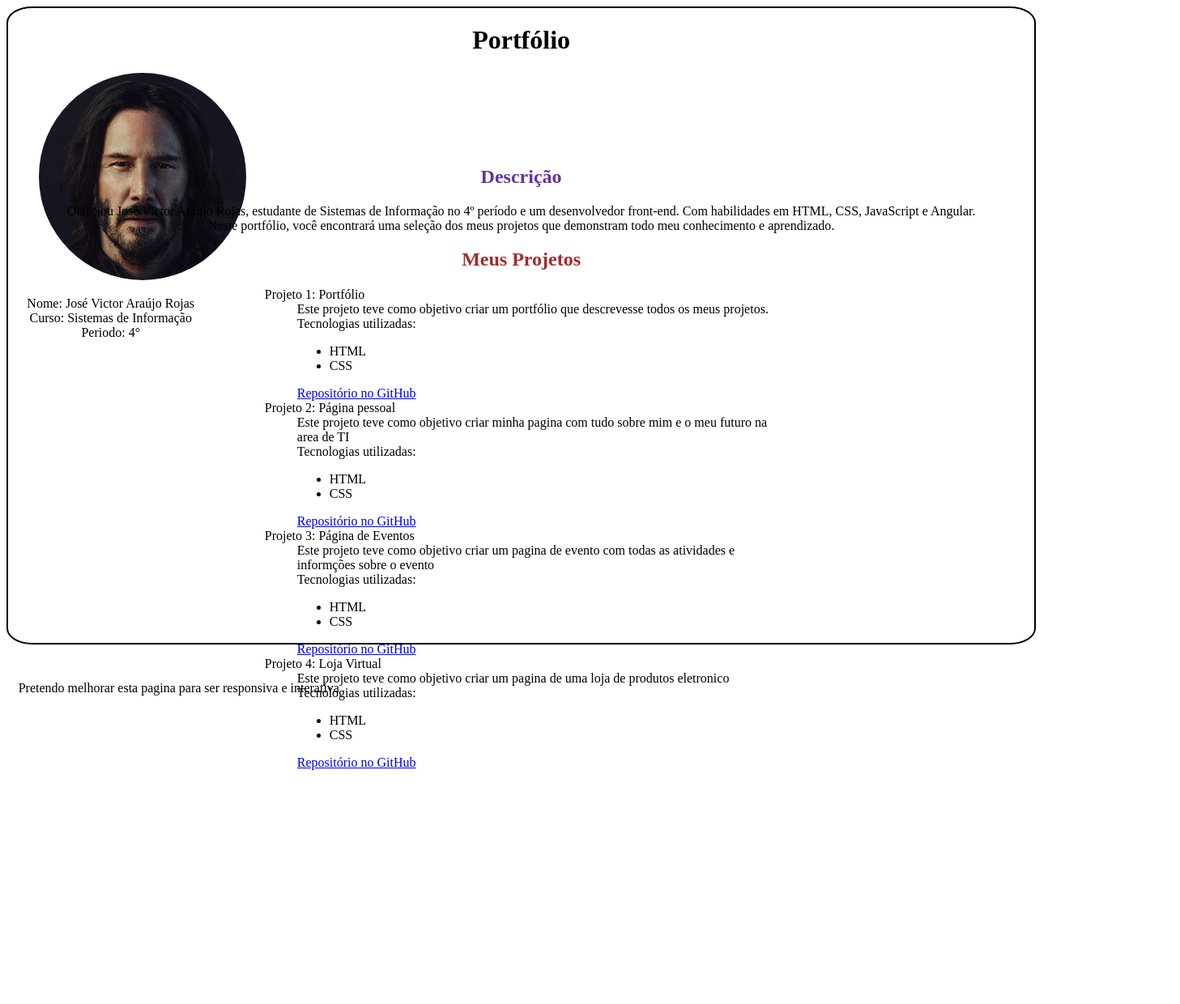
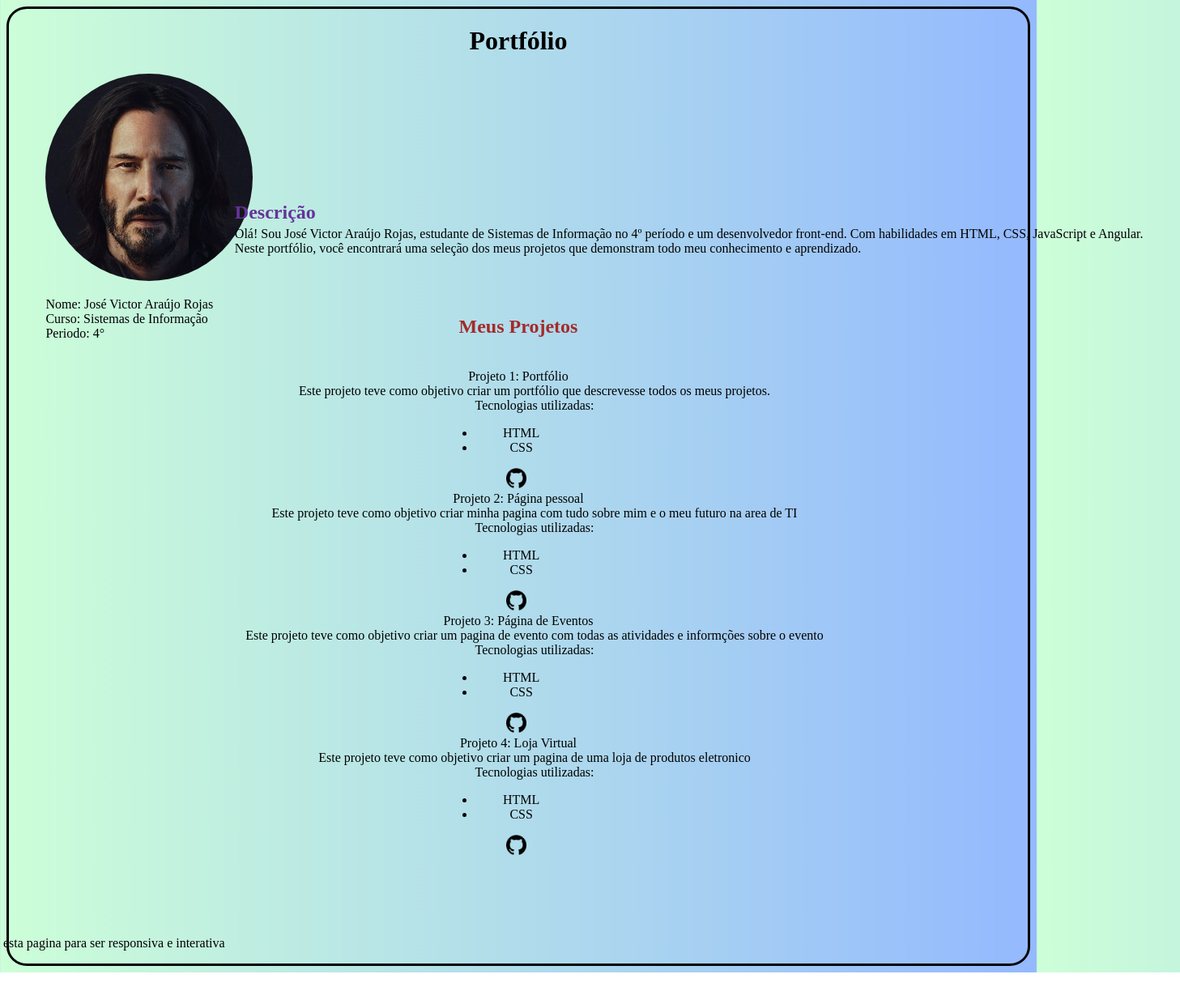
Before and after one commit to josevictoraraujorojas/Programa-o-web, a plain HTML site: page Projeto 1/index.html in a window 1280 px wide. Shown: the whole page at 81% size, 1457 px wide, since content can reach past the window. After the commit the page ends 1201 px from the top, so only its background shows below. Drawn offline with Linux system fonts and the light colour scheme.

Commit message:
portfolio

```diff
--- a/Projeto 1/css/estilo.css
+++ b/Projeto 1/css/estilo.css
@@ -1,68 +1,98 @@
-#titulo-principal {
+.grid-container {
+  display: grid;
+  grid-template-rows: auto auto auto;
+  grid-template-columns: auto auto auto;
+  border: solid black;
+  border-radius: 2%;
+}
+.item1 {
+  grid-row-start: 1;
+  grid-column-start: 2;
   text-align: center;
 }
 
+.item2 {
+  grid-row-start: 2;
+  grid-column-start: 2;
+}
+.item3 {
+  grid-row-start: 2;
+  grid-column-start: 2;
+}
+.item4 {
+  grid-row-start: 2;
+  grid-column-start: 2;
+}
+.item5 {
+  grid-row-start: 3;
+  grid-column-start: 2;
+  text-align: center;
+}
+.item6 {
+  grid-row-start: 4;
+  grid-column-start: 2;
+  text-align: center;
+}
+.item7 {
+  grid-row-start: 5;
+  grid-column-start: 2;
+}
+
+#titulo-principal {
+}
+
 body {
-  border: 2px solid black;
-  border-radius: 2.5%;
-  position: absolute;
-  width: 99%;
-  height: 98%;
+  background-size: 100%;
 }
 .texto {
-  text-align: center;
   font-size: medium;
   position: relative;
-  bottom: 30%;
+  top: 50%;
+  left: 20%;
 }
 
 #imagem {
   border-radius: 50%;
-  position: relative;
-  left: 3%;
 }
 
 #identificacao {
-  text-align: center;
   position: relative;
-  right: 40%;
 }
 
 .descricao {
-  text-align: center;
   position: relative;
-  bottom: 30%;
+  top: 40%;
+  left: 20%;
   color: rebeccapurple;
 }
 
 #meusprojetos {
+  position: relative;
+  bottom: 100%;
   color: brown;
-  text-align: center;
-  position: relative;
-  bottom: 30%;
-}
-
-dl {
-  width: 50%;
-  height: 100%;
-  position: relative;
-  top: 1px;
-  left: 25%;
 }
 
 ul {
   width: 10%;
   height: 10%;
+  position: relative;
+  left: 40%;
 }
 
 .lista {
+  font-size: medium;
   position: relative;
-  bottom: 30%;
-  font-size: medium;
+  bottom: 10%;
+}
+
+#github {
+  max-width: 25px;
+  max-height: 25px;
+  position: relative;
+  right: 2%;
 }
 
 #comentario {
   position: relative;
-  bottom: 70%;
-  left: 1%;
+  right: 15%;
 }
--- a/Projeto 1/index.html
+++ b/Projeto 1/index.html
@@ -6,9 +6,13 @@
     <title>Meu Portfólio</title>
     <link rel="stylesheet" href="css/estilo.css" />
   </head>
-  <body>
+  <body background="img/fundo (3).png">
+    <div class="grid-container">
+      <div class="item1">
         <h1 id="titulo-principal">Portfólio</h1>
+      </div>
 
+      <div class="item2">
         <img
           id="imagem"
           src="img/Up85WeMl6_yRBz-MNbdBctbjEL4-FfNK_xjv_zuJ3ro.png"
@@ -18,24 +22,33 @@
           Nome: José Victor Araújo Rojas
           <br />Curso: Sistemas de Informação <br />Periodo: 4°
         </p>
+      </div>
 
+      <div class="item3">
         <h2 class="descricao">Descrição</h2>
+      </div>
+
+      <div class="item4">
         <p class="texto">
-      Olá! Sou José Victor Araújo Rojas, estudante de Sistemas de Informação no
-      4º período e um desenvolvedor front-end. Com habilidades em HTML, CSS,
-      JavaScript e Angular.
+          Olá! Sou José Victor Araújo Rojas, estudante de Sistemas de Informação
+          no 4º período e um desenvolvedor front-end. Com habilidades em HTML,
+          CSS, JavaScript e Angular.
           <br />
           Neste portfólio, você encontrará uma seleção dos meus projetos que
           demonstram todo meu conhecimento e aprendizado.
         </p>
+      </div>
 
+      <div class="item5">
         <h2 id="meusprojetos">Meus Projetos</h2>
+      </div>
 
+      <div class="item6">
         <dl class="lista">
           <dt class="lista">Projeto 1: Portfólio</dt>
           <dd class="lista">
-        Este projeto teve como objetivo criar um portfólio que descrevesse todos
-        os meus projetos.<br />
+            Este projeto teve como objetivo criar um portfólio que descrevesse
+            todos os meus projetos.<br />
             Tecnologias utilizadas:
             <ul class="lista">
               <li class="lista">HTML</li>
@@ -47,14 +60,14 @@
               class="lista"
               href="https://github.com/josevictoraraujorojas/Programacao-web/tree/main/Projeto%201"
               target="_blank"
-          >Repositório no GitHub
+              ><img id="github" src="img/icone-github.png" alt="github" />
             </a>
           </dd>
 
           <dt class="lista">Projeto 2: Página pessoal</dt>
           <dd class="lista">
-        Este projeto teve como objetivo criar minha pagina com tudo sobre mim e
-        o meu futuro na area de TI<br />
+            Este projeto teve como objetivo criar minha pagina com tudo sobre
+            mim e o meu futuro na area de TI<br />
             Tecnologias utilizadas:
             <ul class="lista">
               <li class="lista">HTML</li>
@@ -66,14 +79,14 @@
               class="lista"
               href="https://github.com/josevictoraraujorojas/Programacao-web/tree/main/Projeto%201"
               target="_blank"
-          >Repositório no GitHub
+              ><img id="github" src="img/icone-github.png" alt="github" />
             </a>
           </dd>
 
           <dt class="lista">Projeto 3: Página de Eventos</dt>
           <dd class="lista">
-        Este projeto teve como objetivo criar um pagina de evento com todas as
-        atividades e informções sobre o evento<br />
+            Este projeto teve como objetivo criar um pagina de evento com todas
+            as atividades e informções sobre o evento<br />
             Tecnologias utilizadas:
             <ul class="lista">
               <li class="lista">HTML</li>
@@ -85,14 +98,14 @@
               class="lista"
               href="https://github.com/josevictoraraujorojas/Programacao-web/tree/main/Projeto%201"
               target="_blank"
-          >Repositório no GitHub
+              ><img id="github" src="img/icone-github.png" alt="github" />
             </a>
           </dd>
 
           <dt class="lista">Projeto 4: Loja Virtual</dt>
           <dd class="lista">
-        Este projeto teve como objetivo criar um pagina de uma loja de produtos
-        eletronico<br />
+            Este projeto teve como objetivo criar um pagina de uma loja de
+            produtos eletronico<br />
             Tecnologias utilizadas:
             <ul class="lista">
               <li class="lista">HTML</li>
@@ -104,13 +117,17 @@
               class="lista"
               href="https://github.com/josevictoraraujorojas/Programacao-web/tree/main/Projeto%201"
               target="_blank"
-          >Repositório no GitHub
+              ><img id="github" src="img/icone-github.png" alt="github" />
             </a>
           </dd>
         </dl>
+      </div>
 
+      <div class="item7">
         <p id="comentario">
           Pretendo melhorar esta pagina para ser responsiva e interativa
         </p>
+      </div>
+    </div>
   </body>
 </html>
```
Also changed, not shown: Projeto 1/img/Erro 404.png (deleted), Projeto 1/img/fundo (3).png (added), Projeto 1/img/icone-github.png (added). Lines whose indentation alone changed are shown as unchanged.
